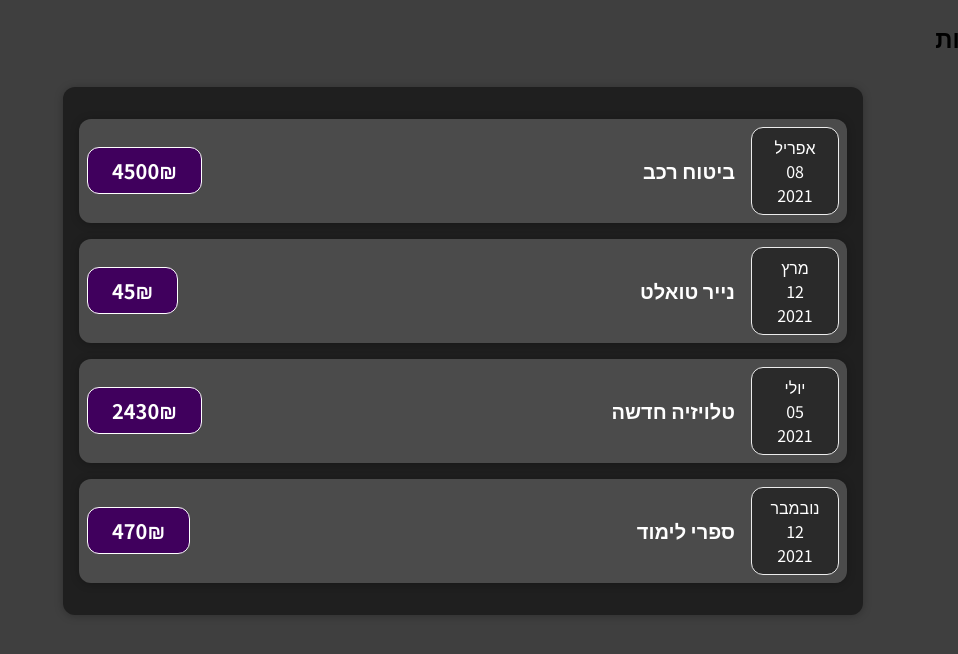
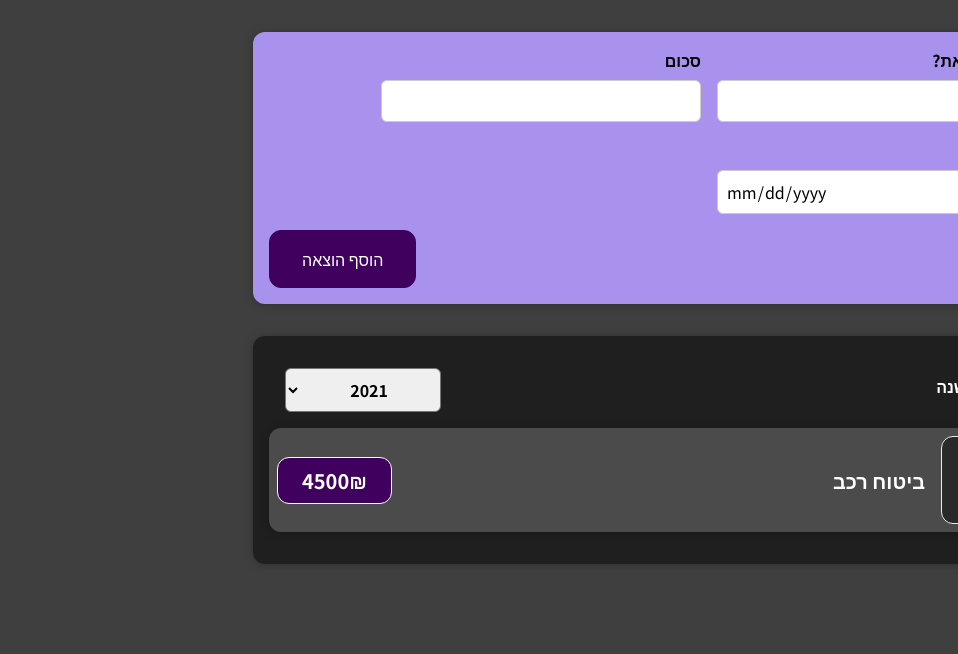
Before and after one commit to Avivblanero/Financial-Tracker, a React (Create React App) app: page / in a window 1280 px wide. Shown: the top 654 px of the page, without its empty margins (322-1280 px from the left). Built offline with nearby package versions, Linux system fonts and the light colour scheme.

Commit message:
adding an exoense

```diff
--- a/src/App.js
+++ b/src/App.js
@@ -1,18 +1,28 @@
-import react from 'react';
+import React, { useState } from 'react';
 import Expenses from "./components/Expenses/Expenses";
+import NewExpense from './components/NewExpense/NewExpense';
 
 
+const DummyExpenses = [
+  { id: 'e1', title: 'ביטוח רכב', amount: 4500, date: new Date(2021, 3, 8) },
+  { id: 'e2', title: 'נייר טואלט', amount: 45, date: new Date(2019, 2, 12) },
+  { id: 'e3', title: 'טלויזיה חדשה', amount: 2430, date: new Date(2022, 6, 5) },
+  { id: 'e4', title: 'ספרי לימוד', amount: 470, date: new Date(2020, 10, 12) },
+];
+
 const App = () => {
-  const expenses = [
-    { id: 'e1', title: 'ביטוח רכב', amount: 4500, date: new Date(2021, 3, 8) },
-    { id: 'e2', title: 'נייר טואלט', amount: 45, date: new Date(2021, 2, 12) },
-    { id: 'e3', title: 'טלויזיה חדשה', amount: 2430, date: new Date(2021, 6, 5) },
-    { id: 'e4', title: 'ספרי לימוד', amount: 470, date: new Date(2021, 10, 12) },
-  ];
+
+  const [expenses, SetExpenses] = useState(DummyExpenses);
+
+  const addExpenseHandler = expense => {
+    SetExpenses(prevExpenses => {
+      return [expense, ...expenses]
+    });
+  };
 
   return (
     <div>
-      <h2>מחשבון הוצאות</h2>
+      <NewExpense onAddExpense={addExpenseHandler} />
       <Expenses item={expenses} />
     </div>
   );
--- a/src/components/Expenses/ExpenseDate.js
+++ b/src/components/Expenses/ExpenseDate.js
@@ -1,4 +1,4 @@
-import react from 'react';
+import React from 'react';
 import './ExpenseDate.css';
 
 const ExpenseDate = (props) => {
--- a/src/components/Expenses/ExpenseItem.js
+++ b/src/components/Expenses/ExpenseItem.js
@@ -1,9 +1,12 @@
-import react from 'react';
+import React from 'react';
 import './ExpenseItem.css';
 import Card from '../Ui/Card';
 import ExpenseDate from './ExpenseDate';
 
+
+
 const ExpenseItem = (props) => {
+
     return (
         <Card className='expense-item'>
             <ExpenseDate date={props.date} />
--- a/src/components/Expenses/Expenses.js
+++ b/src/components/Expenses/Expenses.js
@@ -1,17 +1,34 @@
-import react from 'react';
+import React, { useState } from 'react';
 import './Expenses.css';
 import Card from '../Ui/Card';
 import ExpenseItem from './ExpenseItem';
+import ExpensesFilter from './ExpensesFilter';
 
 const Expenses = (props) => {
+    const [filteredYear, SetFilteredYear] = useState('2021');
+
+    const filterChangeHandler = selectedYear => {
+        SetFilteredYear(selectedYear);
+    };
+
+    const filteredExpensesByYear = props.item.filter(expense => {
+        return expense.date.getFullYear().toString() === filteredYear;
+    });
 
     return (
-        <Card className='expenses'>
-            <ExpenseItem title={props.item[0].title} amount={props.item[0].amount} date={props.item[0].date} />
-            <ExpenseItem title={props.item[1].title} amount={props.item[1].amount} date={props.item[1].date} />
-            <ExpenseItem title={props.item[2].title} amount={props.item[2].amount} date={props.item[2].date} />
-            <ExpenseItem title={props.item[3].title} amount={props.item[3].amount} date={props.item[3].date} />
-        </Card>
+        <div>
+            <Card className='expenses'>
+                <ExpensesFilter selected={filteredYear} onChangeFilter={filterChangeHandler} />
+                {filteredExpensesByYear.map((expense) => (
+                    <ExpenseItem
+                        key={expense.id}
+                        title={expense.title}
+                        amount={expense.amount}
+                        date={expense.date}
+                    />
+                ))}
+            </Card>
+        </div>
     );
 }
 
--- /dev/null
+++ b/src/components/Expenses/ExpensesFilter.css
@@ -0,0 +1,24 @@
+.expenses-filter {
+    color: white;
+    padding: 0 1rem;
+}
+
+.expenses-filter__control {
+    display: flex;
+    width: 100%;
+    align-items: center;
+    justify-content: space-between;
+    margin: 1rem 0;
+}
+
+.expenses-filter label {
+    font-weight: bold;
+    margin-bottom: 0.5rem;
+}
+
+.expenses-filter select {
+    font: inherit;
+    padding: 0.5rem 3rem;
+    font-weight: bold;
+    border-radius: 6px;
+}
--- /dev/null
+++ b/src/components/Expenses/ExpensesFilter.js
@@ -0,0 +1,25 @@
+import React from 'react';
+import './ExpensesFilter.css';
+
+const ExpensesFilter = (props) => {
+
+    const dropDownChangeHandler = (event) => {
+        props.onChangeFilter(event.target.value);
+    };
+
+    return (
+        <div className='expenses-filter'>
+            <div className='expenses-filter__control'>
+                <label>סנן לפי שנה</label>
+                <select value={props.selected} onChange={dropDownChangeHandler}>
+                    <option value='2022'>2022</option>
+                    <option value='2021'>2021</option>
+                    <option value='2020'>2020</option>
+                    <option value='2019'>2019</option>
+                </select>
+            </div>
+        </div>
+    );
+};
+
+export default ExpensesFilter;
--- /dev/null
+++ b/src/components/NewExpense/ExpenseForm.css
@@ -0,0 +1,26 @@
+.new-expense__controls {
+    display: flex;
+    flex-wrap: wrap;
+    gap: 1rem;
+    margin-bottom: 1rem;
+    text-align: right;
+}
+
+.new-expense__control label {
+    font-weight: bold;
+    margin-bottom: 0.5rem;
+    display: block;
+}
+
+.new-expense__control input {
+    font: inherit;
+    padding: 0.5rem;
+    border-radius: 6px;
+    border: 1px solid #ccc;
+    width: 20rem;
+    max-width: 100%;
+}
+
+.new-expense__actions {
+    text-align: left;
+}
--- /dev/null
+++ b/src/components/NewExpense/ExpenseForm.js
@@ -0,0 +1,60 @@
+import React, { useState } from "react";
+import './ExpenseForm.css';
+
+const ExpenseForm = (props) => {
+    const [enteredTitle, setEnteredTitle] = useState('');
+    const [enteredAmount, setEnteredAmount] = useState('');
+    const [enteredDate, setEnteredDate] = useState('');
+
+
+
+    const titleChangeHandler = (event) => {
+        setEnteredTitle(event.target.value);
+    };
+
+    const AmountChangeHandler = (event) => {
+        setEnteredAmount(event.target.value);
+    };
+
+    const DateChangeHandler = (event) => {
+        setEnteredDate(event.target.value);
+    }
+
+    const submitHandler = (event) => {
+        event.preventDefault();
+
+        const expenseData = {
+            title: enteredTitle,
+            amount: enteredAmount,
+            date: new Date(enteredDate)
+        };
+        props.onSaveExpenseData(expenseData)
+        setEnteredTitle('');
+        setEnteredAmount('');
+        setEnteredDate('');
+    };
+
+    return (
+        <form onSubmit={submitHandler}>
+            <div className='new-expense__controls'>
+                <div className='new-expense__control'>
+                    <label>על מה הוצאת?</label>
+                    <input type="text" value={enteredTitle} onChange={titleChangeHandler} />
+                </div>
+                <div className='new-expense__control'>
+                    <label>סכום</label>
+                    <input type="number" value={enteredAmount} min="0.01" step="0.01" onChange={AmountChangeHandler} />
+                </div>
+                <div className='new-expense__control'>
+                    <label>תאריך</label>
+                    <input type="date" value={enteredDate} min="2019-01-01" max="2025-12-31" onChange={DateChangeHandler} />
+                </div>
+            </div>
+            <div className="new-expense__actions">
+                <button type='submit'>הוסף הוצאה</button>
+            </div>
+        </form>
+    );
+}
+
+export default ExpenseForm;
--- /dev/null
+++ b/src/components/NewExpense/NewExpense.css
@@ -0,0 +1,39 @@
+.new-expense {
+
+    background-color: #a892ee;
+    padding: 1rem;
+    margin: 2rem auto;
+    width: 50rem;
+    max-width: 95%;
+    border-radius: 12px;
+    text-align: center;
+    box-shadow: 0 1px 8px rgba(0, 0, 0, 0.25);
+}
+
+.new-expense button {
+    font: inherit;
+    cursor: pointer;
+    padding: 1rem 2rem;
+    border: 1px solid #40005d;
+    background-color: #40005d;
+    color: white;
+    border-radius: 12px;
+    margin-right: 1rem;
+}
+
+.new-expense button:hover,
+.new-expense button:active {
+    background-color: #510674;
+    border-color: #510674;
+}
+
+.new-expense button.alternative {
+    color: #220131;
+    border-color: transparent;
+    background-color: transparent;
+}
+
+.new-expense button.alternative:hover,
+.new-expense button.alternative:active {
+    background-color: #ddb3f8;
+}
--- /dev/null
+++ b/src/components/NewExpense/NewExpense.js
@@ -0,0 +1,23 @@
+import React from "react";
+import './NewExpense.css';
+import ExpenseForm from './ExpenseForm';
+
+
+const NewExpense = (props) => {
+    const saveExpenseDataHandler = (enteredExpenseData) => {
+        const expenseData = {
+            ...enteredExpenseData,
+            id: Math.random().toString()
+        };
+        props.onAddExpense(expenseData);
+    };
+
+    return (
+        <div className='new-expense'>
+            <ExpenseForm onSaveExpenseData={saveExpenseDataHandler} />
+        </div>
+    );
+};
+
+
+export default NewExpense;
--- a/src/components/Ui/Card.js
+++ b/src/components/Ui/Card.js
@@ -1,4 +1,4 @@
-import react from 'react';
+import React from 'react';
 import './Card.css';
 
 
```
Also changed, not shown: 1 other file (tests, documents, lock files or other folders).
